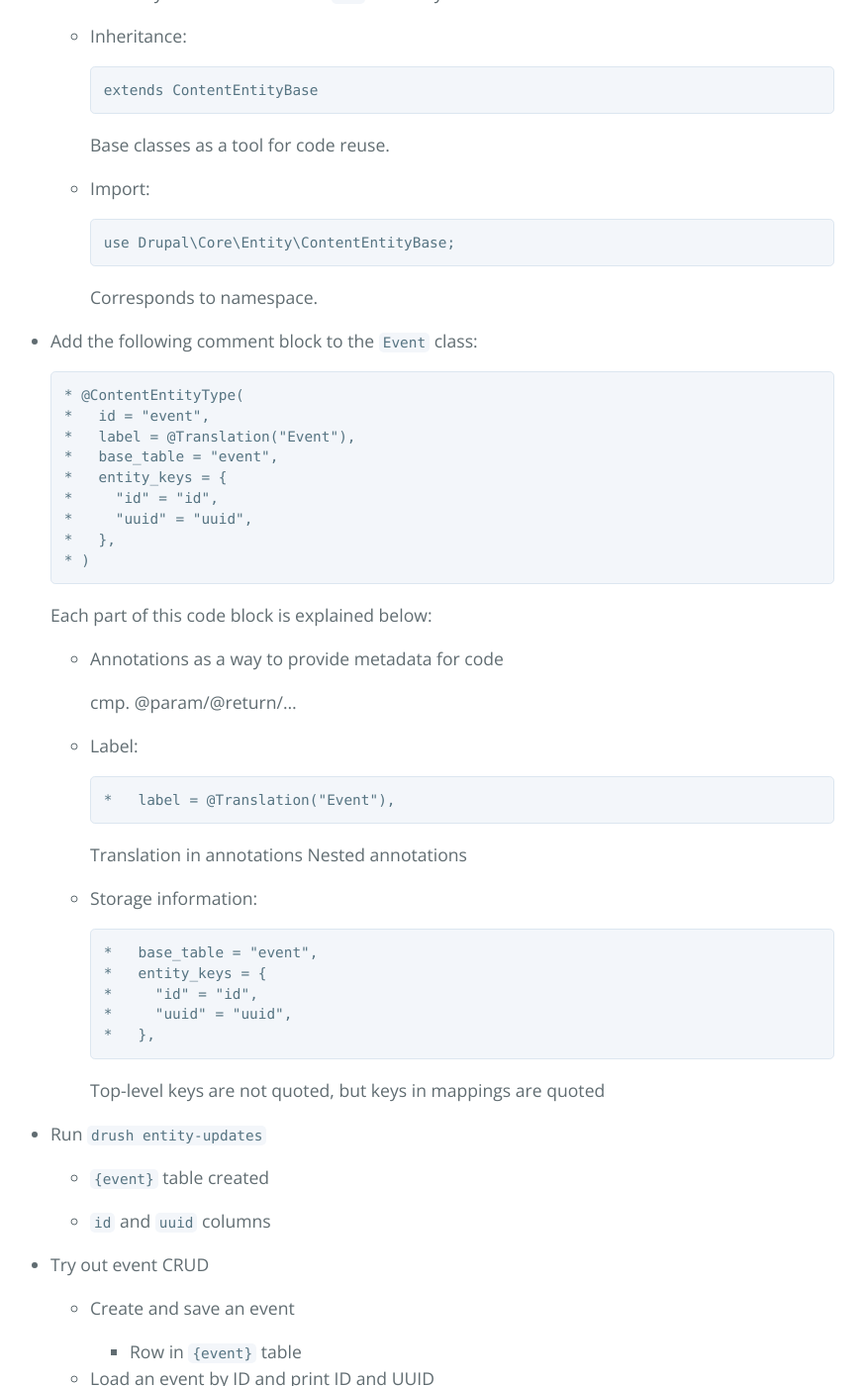
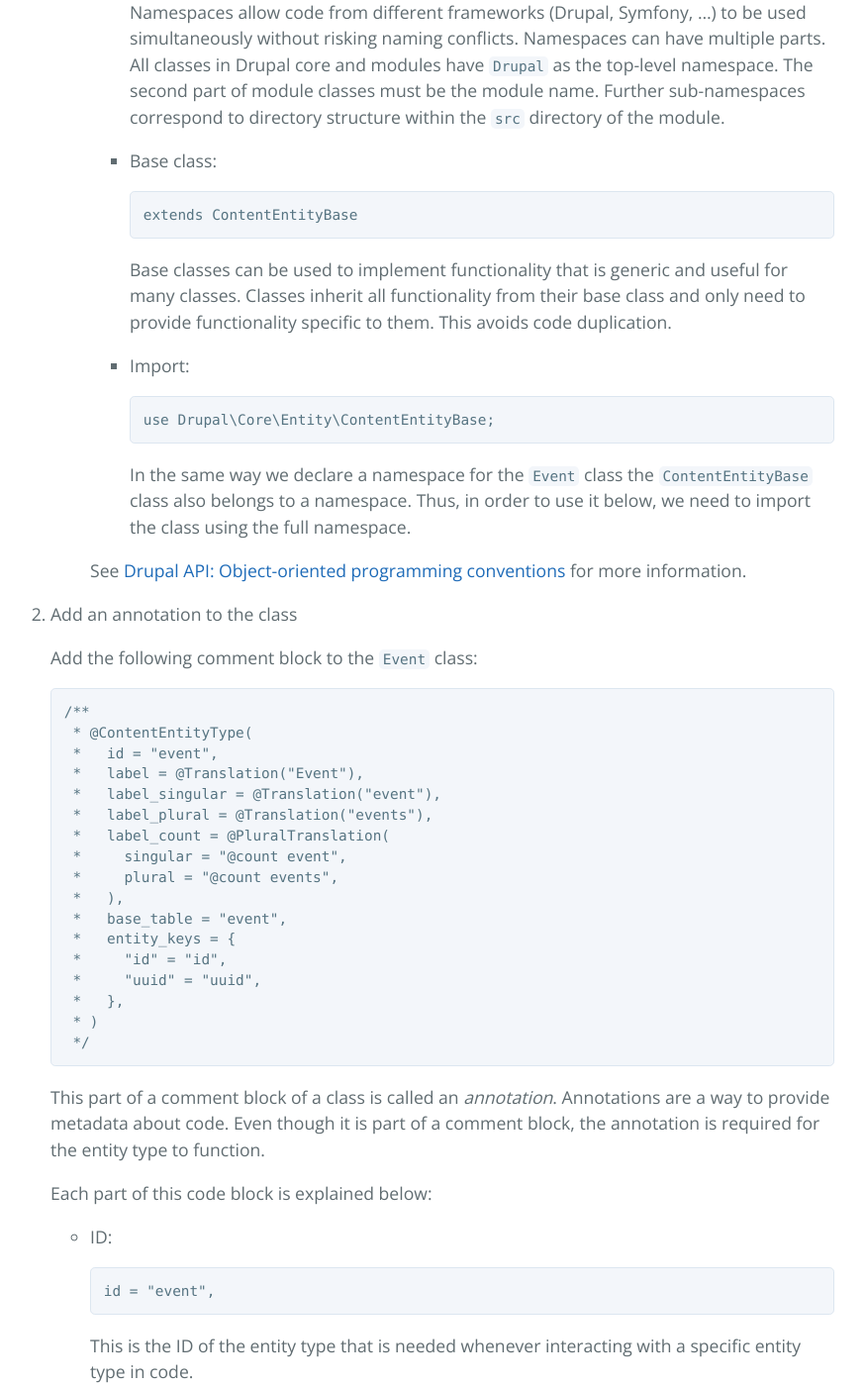
Before and after one commit to drupal-entity-training/event, a Jekyll site: the page built from index.md, in a window 1280 px wide and 1400 px high, scrolled down 1671 px. Shown: the whole window at 99% size, without its empty margins (213-1087 px from the left). Built offline with Jekyll 4.4.1, drawn with Linux system fonts in a browser that asks for light colours; some of the changed text lies outside the part shown.

Commit message:
Complete class definition and annotation sections

````diff
--- a/index.md
+++ b/index.md
@@ -6,141 +6,226 @@ title: {{ site.name }}
 This guide documents the process of creating a custom entity type in Drupal 8
 using the example of an  _Event_ entity type.
 
-You can reach this guide at [https://git.io/d8entity]().
+You can reach this guide at [https://git.io/d8entity][guide-short-url].
 
 The starting point is an empty module named `event`. The state at the end of any
 given step can be seen in the corresponding branch in the
-[repository](https://github.com/drupal-entity-training/event).
+[repository][repository].
 
-Having [Drush](http://docs.drush.org/en/master/) available is required to follow
-along.
+Having [Drush][drush] available is required to follow along. When Drush commands
+are to be run, run them from within the Drupal installation. When PHP code is to
+executed, this can be done by running `drush core-cli` (preferred) or by
+creating a `test.php` script and then running `drush php-script test.php`.
 
-## Minimal entity type
-Branch: `00-empty-module` → `01-minimal-entity-type`
+### Using entities for data storage
 
-* Create a `src` directory
+1. Create an entity class
 
-  In Drupal 8 the `src` directory contains all object-oriented code (classes,
-  interfaces, traits). Procedural code (functions) is placed in the `.module`
-  file (or other files) outside of the `src` directory.
+   * Create a `src` directory
 
-* Create a `src/Entity` directory
+     In Drupal 8 the `src` directory contains all object-oriented code (classes,
+     interfaces, traits). Procedural code (functions) is placed in the `.module`
+     file (or other files) outside of the `src` directory.
 
-  As modules often contain many classes, they can be placed into arbitrary
-  subdirectories for organizational purposes. Certain directory names have a
-  special meaning in Drupal and are required for certain things. In particular,
-  Drupal looks in `Entity` for entity types.
+   * Create a `src/Entity` directory
 
-* Create a `src/Entity/Event.php` file with the following:
+     As modules often contain many classes, they can be placed into arbitrary
+     subdirectories for organizational purposes. Certain directory names have a
+     special meaning in Drupal and are required for certain things. In
+     particular, Drupal looks in `Entity` for entity types.
 
-  ```php
-  namespace Drupal\event\Entity;
+   * Create a `src/Entity/Event.php` file with the following:
 
-  use Drupal\Core\Entity\ContentEntityBase;
+     ```php
+     namespace Drupal\event\Entity;
 
-  class Event extends ContentEntityBase {}
-  ```
+     use Drupal\Core\Entity\ContentEntityBase;
 
-  Each part of this code block is explained below:
+     class Event extends ContentEntityBase {
 
-  * Class declaration:
+     }
+     ```
 
-    ```php
-    class Event {}
-    ```
+     Each part of this code block is explained below:
 
-    The file name must correspond to class name (including capitalization).
+     * Class declaration:
 
-  * Namespace:
+       ```php
+       class Event {
 
-    ```php
-    namespace Drupal\event\Entity;
-    ```
+       }
+       ```
 
-    Namespaces allow code from different frameworks (Drupal, Symfony, …) to be
-    used simultaneously without risking naming conflicts. Namespaces can have
-    multiple parts. All classes in Drupal core and modules have `Drupal` as the
-    top-level namespace. The second part of module classes must be the module
-    name. Further sub-namespaces correspond to directory structure within the
-    `src` directory of the module.
+       The file name must correspond to class name (including capitalization).
 
-  * Inheritance:
+     * Namespace:
 
-    ```php
-    extends ContentEntityBase
-    ```
+       ```php
+       namespace Drupal\event\Entity;
+       ```
 
-    Base classes as a tool for code reuse.
+       Namespaces allow code from different frameworks (Drupal, Symfony, …) to be
+       used simultaneously without risking naming conflicts. Namespaces can have
+       multiple parts. All classes in Drupal core and modules have `Drupal` as the
+       top-level namespace. The second part of module classes must be the module
+       name. Further sub-namespaces correspond to directory structure within the
+       `src` directory of the module.
 
-  * Import:
+     * Base class:
 
-    ```php
-    use Drupal\Core\Entity\ContentEntityBase;
-    ```
+       ```php
+       extends ContentEntityBase
+       ```
 
-    Corresponds to namespace.
+       Base classes can be used to implement functionality that is generic and
+       useful for many classes. Classes inherit all functionality from their base
+       class and only need to provide functionality specific to them. This avoids
+       code duplication.
 
-* Add the following comment block to the `Event` class:
+     * Import:
 
-  ```php
-  * @ContentEntityType(
-  *   id = "event",
-  *   label = @Translation("Event"),
-  *   base_table = "event",
-  *   entity_keys = {
-  *     "id" = "id",
-  *     "uuid" = "uuid",
-  *   },
-  * )
-  ```
+       ```php
+       use Drupal\Core\Entity\ContentEntityBase;
+       ```
 
-  Each part of this code block is explained below:
+       In the same way we declare a namespace for the `Event` class the
+       `ContentEntityBase` class also belongs to a namespace. Thus, in order to use
+       it below, we need to import the class using the full namespace.
 
+     See [Drupal API: Object-oriented programming conventions][api-oop] for more
+     information.
 
-  * Annotations as a way to provide metadata for code
+2. Add an annotation to the class
 
-    cmp. @param/@return/...
+   Add the following comment block to the `Event` class:
 
-
-  * Label:
-
-    ```php
+   ```php
+   /**
+    * @ContentEntityType(
+    *   id = "event",
     *   label = @Translation("Event"),
-    ```
-
-    Translation in annotations
-    Nested annotations
-
-  * Storage information:
-
-    ```php
+    *   label_singular = @Translation("event"),
+    *   label_plural = @Translation("events"),
+    *   label_count = @PluralTranslation(
+    *     singular = "@count event",
+    *     plural = "@count events",
+    *   ),
     *   base_table = "event",
     *   entity_keys = {
     *     "id" = "id",
     *     "uuid" = "uuid",
     *   },
-    ```
+    * )
+    */
+   ```
 
-    Top-level keys are not quoted, but keys in mappings are quoted
+   This part of a comment block of a class is called an _annotation_. Annotations
+   are a way to provide metadata about code. Even though it is part of a comment
+   block, the annotation is required for the entity type to function.
 
-* Run `drush entity-updates`
+   Each part of this code block is explained below:
 
-  * `{event}` table created
+   * ID:
 
-  * `id` and `uuid` columns
+     ```php
+     id = "event",
+     ```
 
-* Try out event CRUD
+     This is the ID of the entity type that is needed whenever interacting with
+     a specific entity type in code.
 
-  * Create and save an event
+   * Labels:
 
-    * Row in `{event}` table
+     ```php
+     *   label = @Translation("Event"),
+     *   label_singular = @Translation("event"),
+     *   label_plural = @Translation("events"),
+     *   label_count = @PluralTranslation(
+     *     singular = "@count event",
+     *     plural = "@count events",
+     *   ),
+     ```
 
-  * Load an event by ID and print ID and UUID
+     Because the label of this entity type might be used in a sentence and when
+     referencing multiple entities we need to provide different labels for the
+     different possible usages.
 
-  * Delete an event
+     To make the values we provide in the annotation translatable we need to
+     wrap them in `@Translation` or `@PluralTranslation` which are themselves
+     annotations. Note that the keys in the `@PluralTranslation` annotation are
+     not quoted.
 
-      * Row in `{event}` table gone
+   * Storage information:
 
+     ```php
+     *   base_table = "event",
+     *   entity_keys = {
+     *     "id" = "id",
+     *     "uuid" = "uuid",
+     *   },
+     ```
+
+     We need to specify the name of the database table we want the event data to
+     be stored. (This is called _base_ table, as there can be multiple tables
+     that store entity information, as will be seen below.)
+
+     Entities are required to have an ID which they can be loaded by. We need to
+     specify what the ID field will be called for our entity. This will also
+     determine the name of the database column that will hold the entity IDs.
+     Similarly entity types can (and are encouraged to) provide a UUID field.
+     Again, we can specify the name of the UUID field.
+
+     Note that top-level keys of the annotation are not quoted, but keys in
+     mappings (such as the `entity_keys` declaration) _are_ quoted.
+
+     See [Drupal API: Annotations][api-annotations] for more information.
+
+3. Install the _Event_ entity type
+
+   * Run `drush entity-updates`
+
+     Note that the `{event}` table has been created in the database with `id`
+     and `uuid` columns.
+
+   * Create and save an event
+
+     Run the following PHP code:
+
+     ```
+     use Drupal\event\Entity\Event;
+
+     $event = Event::create();
+     $event->save();
+     ```
+
+     Note that there is a new row in the `{event}` table with an ID and a UUID.
+
+   * Load an event fetch its ID and UUID
+
+     Run the following PHP code:
+
+     ```
+     use Drupal\event\Entity\Event;
+
+     $event = Event::load(1);
+     $event->id();
+     $event->uuid();
+     ```
+
+     Note that the returned values match the values in the database.
+
+   * Delete the event
+
+     Run the following PHP code:
+
+     ```
+     use Drupal\event\Entity\Event;
+
+     $event = Event::load(1);
+     $event->delete();
+     ```
+
+     Note that the row in the `{event}` table is gone.
 
 ## Base field definitions
 Branch: `01-minimal-entity-type` → `02-base-field-definitions`
@@ -743,3 +828,9 @@ Branch: `10-additional-fields` → `11-bundles`
 
 <!-- TODO: Config Translation ->
 <!-- TODO: Switch Translation & Revisions ->
+
+[guide-short-url]: https://git.io/d8entity
+[repository]: https://github.com/drupal-entity-training/event
+[drush]: http://docs.drush.org/en/master
+[api-oop]: https://api.drupal.org/api/drupal/core%21core.api.php/group/oo_conventions/8.2.x
+[api-annotations]: https://api.drupal.org/api/drupal/core%21core.api.php/group/annotation/8.2.x
````
